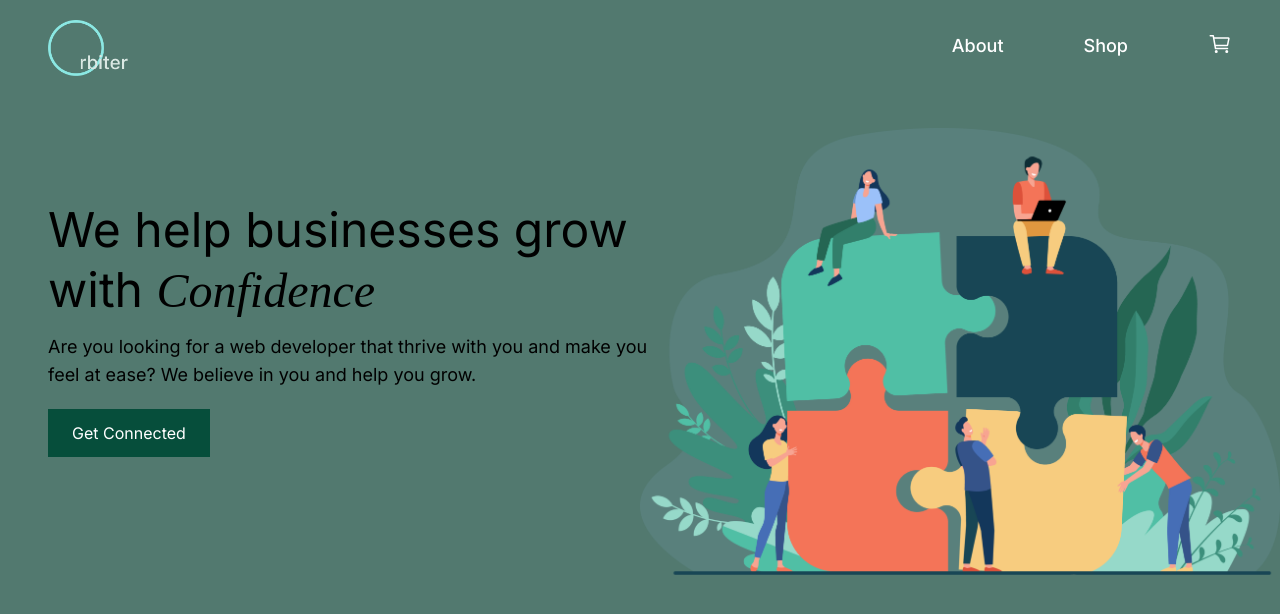
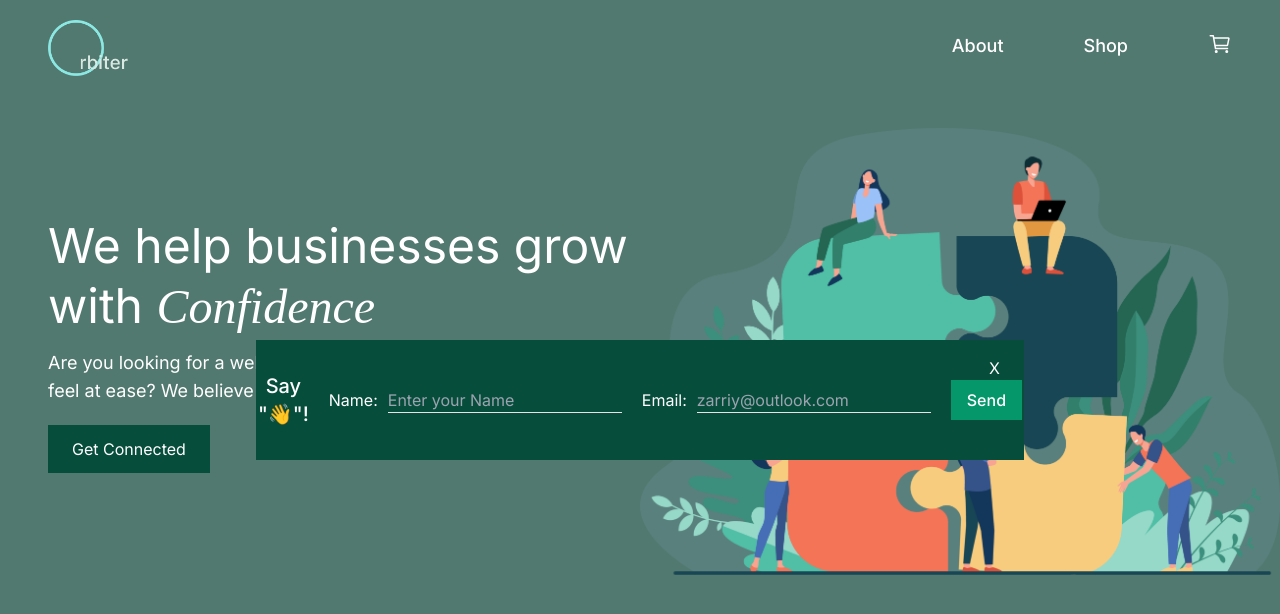
Before and after one commit to Zarriy/web-react, a React (Create React App) app: page / in a window 1280 px wide. Both pictures are taken after a click on the button "Get Connected". Shown: the top 614 px of the page. Built offline with nearby package versions, Linux system fonts and the light colour scheme; a web font is replaced by a local one.

Commit message:
added Custom Hook for form Validation

```diff
--- a/public/index.html
+++ b/public/index.html
@@ -37,6 +37,8 @@
   </head>
   <body>
     <noscript>You need to enable JavaScript to run this app.</noscript>
+    <div id="form-modal"></div>
+    <div id="overlay-root"></div>
     <div id="root"></div>
   </body>
 </html>
--- a/src/App.js
+++ b/src/App.js
@@ -1,11 +1,19 @@
 import Header from "./header";
 import HeroSection from "./hero-section/hero";
+import ShowPortal from "./hero-section/portals";
+import { useState } from "react";
 
 function App() {
+  const [messageUs, setMessageUs] = useState(false);
+
+  const handleMessagingState = (value) => {
+    setMessageUs((prevStat) => (prevStat = value));
+  };
   return (
     <>
+      {messageUs && <ShowPortal Statehandler={handleMessagingState} />}
       <Header />
-      <HeroSection />
+      <HeroSection messageState={handleMessagingState} />
     </>
   );
 }
--- a/src/components/button.js
+++ b/src/components/button.js
@@ -1,5 +1,9 @@
 function Button(props) {
-  return <button className={props.classes}>{props.text}</button>;
+  return (
+    <button className={props.classes} onClick={props.handleButtonClick}>
+      {props.text}
+    </button>
+  );
 }
 
 export default Button;
--- a/src/components/input.js
+++ b/src/components/input.js
@@ -7,6 +7,8 @@ function InputField(props) {
         type={props.type}
         value={props.value}
         placeholder={props.placeHolder}
+        onChange={props.handleChange}
+        onBlur={props.blurHandler}
       />
     </div>
   );
--- a/src/hero-section/form.js
+++ b/src/hero-section/form.js
@@ -1,10 +1,26 @@
 import InputField from "../components/input";
 import Button from "../components/button";
+import useValidation from "../hooks/formValidation";
+
 function Form(props) {
   const handleCloseModalClick = (e) => {
     e.preventDefault();
     props.Closehandler(false);
   };
+
+  const {
+    enteredValue: nameEnteredValue,
+    isInvalid: nameInvalid,
+    settingTouched: nameTouched,
+    ValueSetting: nameStateUpdate,
+  } = useValidation((value) => value.trim() !== "");
+
+  const {
+    enteredValue: emailEntered,
+    isInvalid: emailIsInvalid,
+    settingTouched: emailFieldTouched,
+    ValueSetting: emailStateUpdate,
+  } = useValidation((value) => value.includes("@"));
 
   return (
     <>
@@ -16,7 +32,15 @@ function Form(props) {
             placeHolder="Enter your Name"
             id="nameInputField"
             title="Name:"
+            value={nameEnteredValue}
+            handleChange={nameStateUpdate}
+            blurHandler={nameTouched}
           />
+          {nameInvalid && (
+            <p className="absolute bottom-6 left-44 text-sm text-red-400">
+              * Please Enter Correct Name
+            </p>
+          )}
         </div>
         <div>
           <InputField
@@ -24,7 +48,15 @@ function Form(props) {
             placeHolder="zarriy@outlook.com"
             id="emailInputField"
             title="Email:"
+            value={emailEntered}
+            handleChange={emailStateUpdate}
+            blurHandler={emailFieldTouched}
           />
+          {emailIsInvalid && (
+            <p className="absolute bottom-6 right-36 text-sm text-red-400">
+              * Please Enter Correct Email
+            </p>
+          )}
         </div>
 
         <Button
--- a/src/hero-section/hero.js
+++ b/src/hero-section/hero.js
@@ -1,9 +1,14 @@
 import Button from "../components/button";
 import heroImage from "../media/hero-assets.png";
-function HeroSection() {
+function HeroSection(props) {
+  const handleButtonClick = (e) => {
+    e.preventDefault();
+    props.messageState(true);
+  };
+
   return (
     <>
-      <div className="mt-28 ml-12 z-10">
+      <div className="mt-32 ml-12 z-10 text-white">
         <h1 className="text-5xl leading-tight mb-3">
           We help businesses grow <br />
           with <span className="heading-italic-font">Confidence</span>
@@ -16,6 +21,7 @@ function HeroSection() {
         <Button
           text="Get Connected"
           classes="px-6 py-3 bg-emerald-900	text-white hover:bg-emerald-800"
+          handleButtonClick={handleButtonClick}
         />
       </div>
       <div className="absolute top-32 right-0 z-0 w-3/6">
--- /dev/null
+++ b/src/hooks/formValidation.js
@@ -0,0 +1,24 @@
+import { useState } from "react";
+
+function useValidation(checkFn) {
+  const [enteredValue, setEnteredValue] = useState("");
+  const [touched, setTouched] = useState(false);
+
+  const validityCheck = checkFn(enteredValue);
+  const isInvalid = touched && !validityCheck;
+
+  const settingTouched = () => {
+    setTouched(true);
+  };
+  const ValueSetting = (e) => {
+    setEnteredValue(e.target.value);
+  };
+  return {
+    enteredValue,
+    isInvalid,
+    settingTouched,
+    ValueSetting,
+  };
+}
+
+export default useValidation;
--- a/src/index.css
+++ b/src/index.css
@@ -26,3 +26,23 @@ code {
   font-style: italic;
   font-family: "Playfair Display", serif;
 }
+
+form {
+  display: flex;
+  width: 60%;
+  gap: 20px;
+  align-items: center;
+  justify-content: center;
+}
+form div {
+  display: flex;
+  gap: 10px;
+}
+input {
+  background-color: transparent;
+  border-bottom: 1px solid #e5e5e5;
+}
+input:focus {
+  outline: none;
+  border-color: rgb(5 150 105);
+}
```
